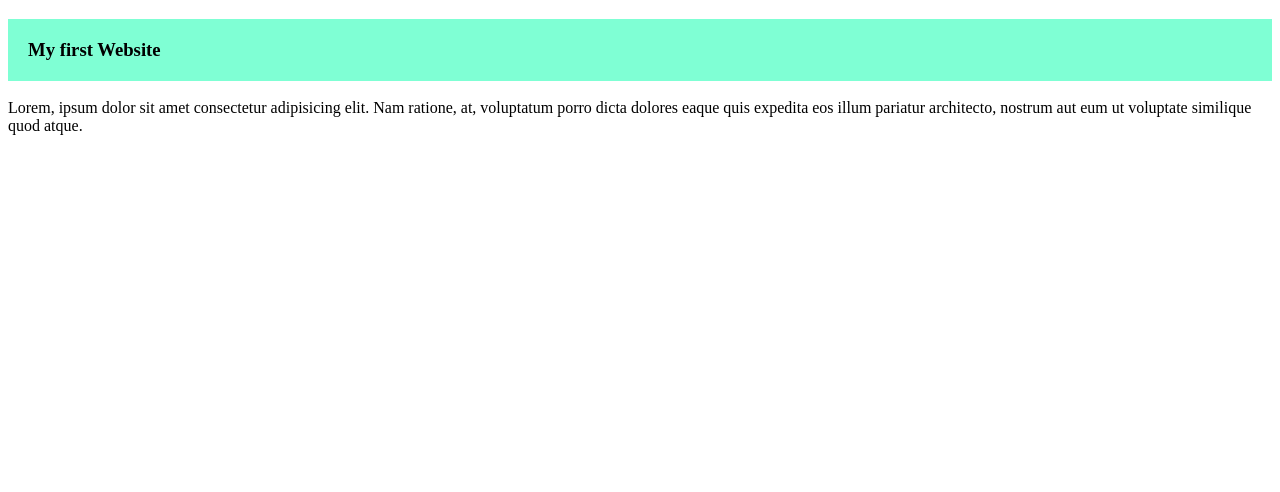
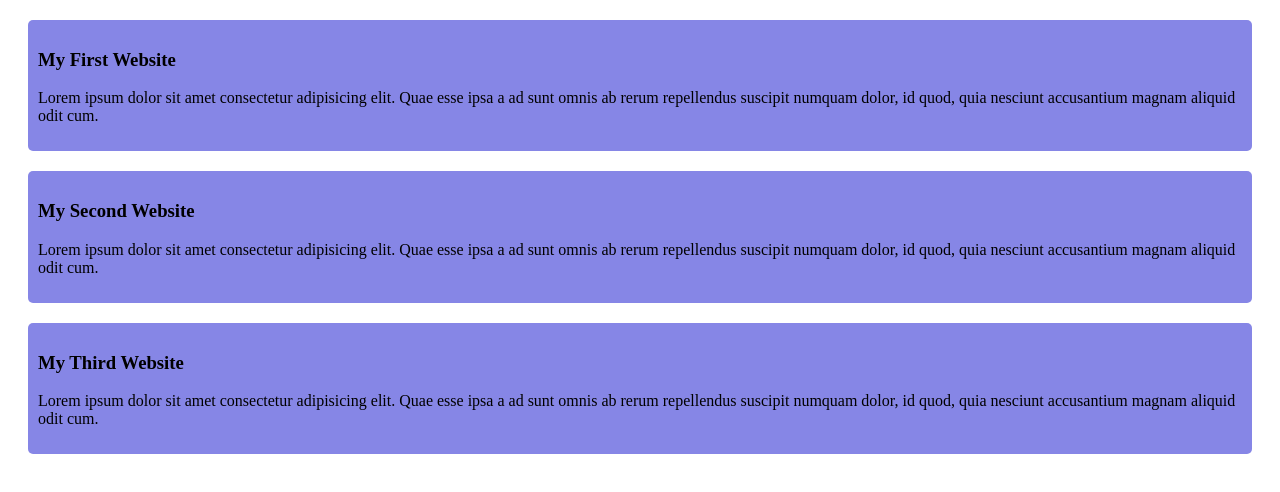
Before and after one commit to Shanta44/simple-website, a plain HTML site: page index.html in a window 1280 px wide. Drawn offline with Linux system fonts and the light colour scheme.

Commit message:
added the second and the third blog

```diff
--- a/index.html
+++ b/index.html
@@ -9,8 +9,24 @@
 </head>
 <body>
     <div>
-        <h3>My first Website</h3>
-        <p>Lorem, ipsum dolor sit amet consectetur adipisicing elit. Nam ratione, at, voluptatum porro dicta dolores eaque quis expedita eos illum pariatur architecto, nostrum aut eum ut voluptate similique quod atque.</p>
+ <h3>My First Website</h3>
+ <p>
+    Lorem ipsum dolor sit amet consectetur adipisicing elit. Quae esse ipsa a ad sunt omnis ab rerum repellendus suscipit numquam dolor, id quod, quia nesciunt accusantium magnam aliquid odit cum.
+ </p>
+ </div>
+ <div >
+    <h3>My Second Website</h3>
+    <p>
+       Lorem ipsum dolor sit amet consectetur adipisicing elit. Quae esse ipsa a ad sunt omnis ab rerum repellendus suscipit numquam dolor, id quod, quia nesciunt accusantium magnam aliquid odit cum.
+    </p>
     </div>
+    <div>
+        <h3>My Third Website</h3>
+        <p>
+           Lorem ipsum dolor sit amet consectetur adipisicing elit. Quae esse ipsa a ad sunt omnis ab rerum repellendus suscipit numquam dolor, id quod, quia nesciunt accusantium magnam aliquid odit cum.
+        </p>
+        </div>
+
+
 </body>
 </html>
--- a/style/index.css
+++ b/style/index.css
@@ -1,5 +1,7 @@
-h3{
-    background-color: aquamarine;
-    padding: 20px;
 
+div{
+    background-color: rgb(134, 134, 230);
+    padding: 10px;
+    margin: 20px;
+    border-radius: 5px ;
 }
```
